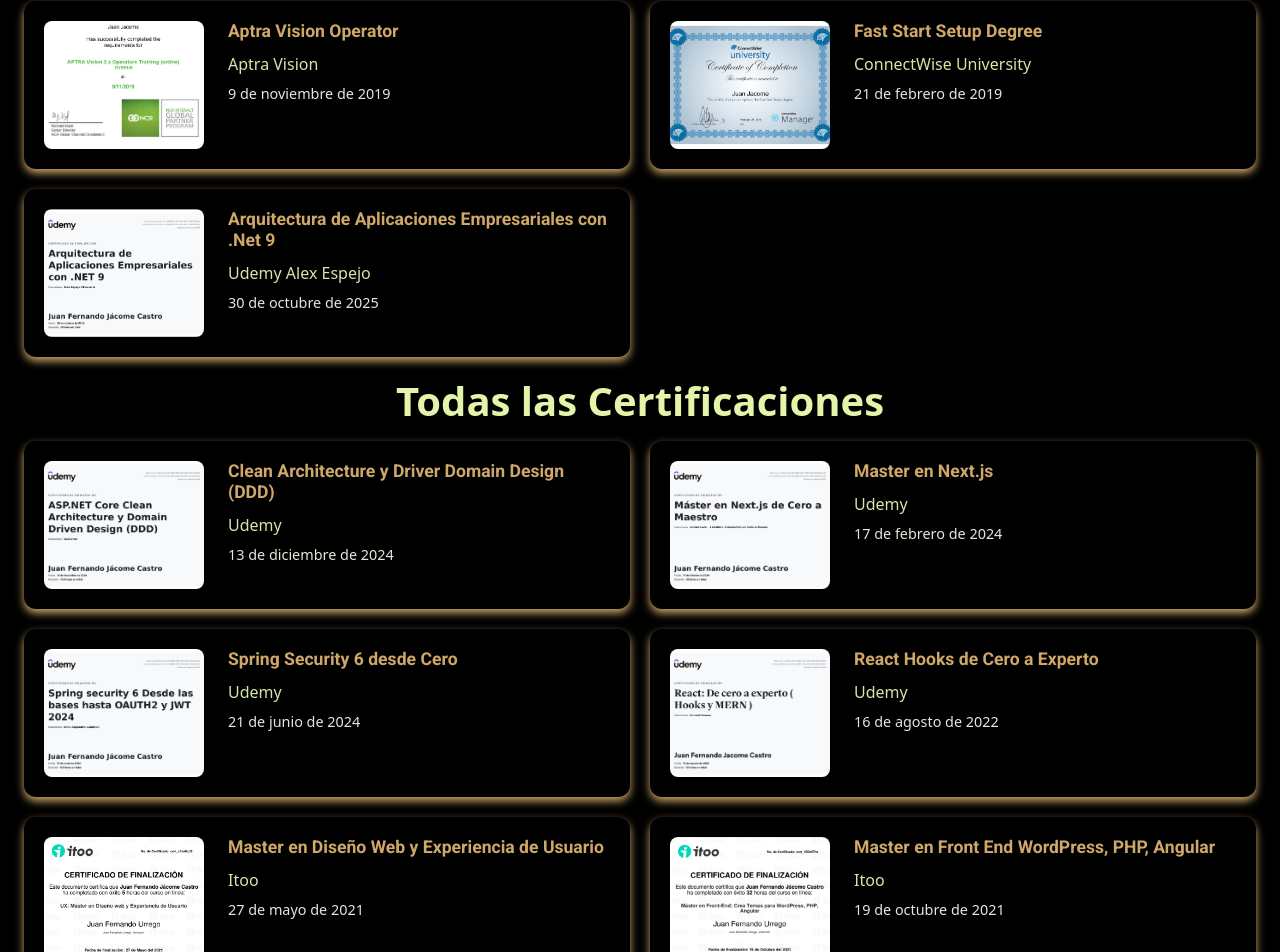
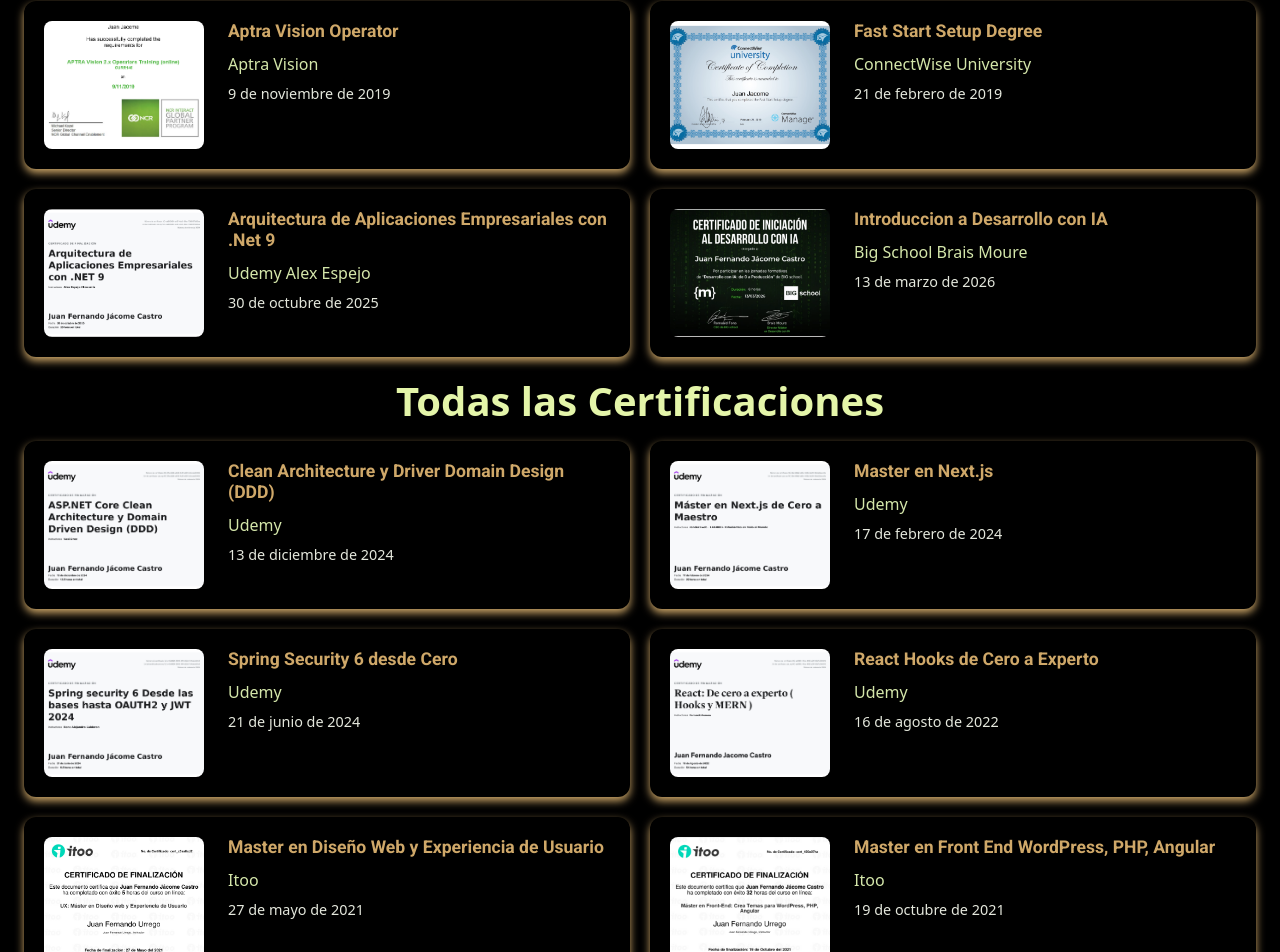
Before and after one commit to JUANFERJA/MiPerfilProfesional, a React (Vite) app: page /certificaciones in a window 1280 px wide. Shown: the part 1549-2501 px from the top of the page. Built offline with nearby package versions, Linux system fonts and the light colour scheme.

Commit message:
update certificado Desarrollo con IA

```diff
--- a/src/data/pages/certificacionesData.ts
+++ b/src/data/pages/certificacionesData.ts
@@ -34,6 +34,7 @@
 
 import devTallesReactPro from '../../assets/certificados/IMAGENES/react pro.jpg';
 import ciscoEmprendimiento from '../../assets/certificados/IMAGENES/NETACAD EMPRENDIMIENTO CISCO.png';
+import introduccionIA from '../../assets/certificados/IMAGENES/IntroduccionIA.png';
 
 import fastStartSetup from '../../assets/certificados/IMAGENES/CONECT WISE FAST START SETUP DEGREE.png';
 import dispatcher from '../../assets/certificados/IMAGENES/CONECT WISEDISPATCHER DEGREE.png';
@@ -378,6 +379,15 @@
             categoria: "Principales",
             fechaObtencion: "2025-10-30"
         },
+        ,
+{
+            id: 40,
+            nombre: "Introduccion a Desarrollo con IA",
+            institucion: "Big School Brais Moure",
+            imagen: introduccionIA,
+            categoria: "Principales",
+            fechaObtencion: "2026-03-13"
+        },
 
 
     ];
```
Also changed, not shown: src/assets/certificados/IMAGENES/IntroduccionIA.png (added).
